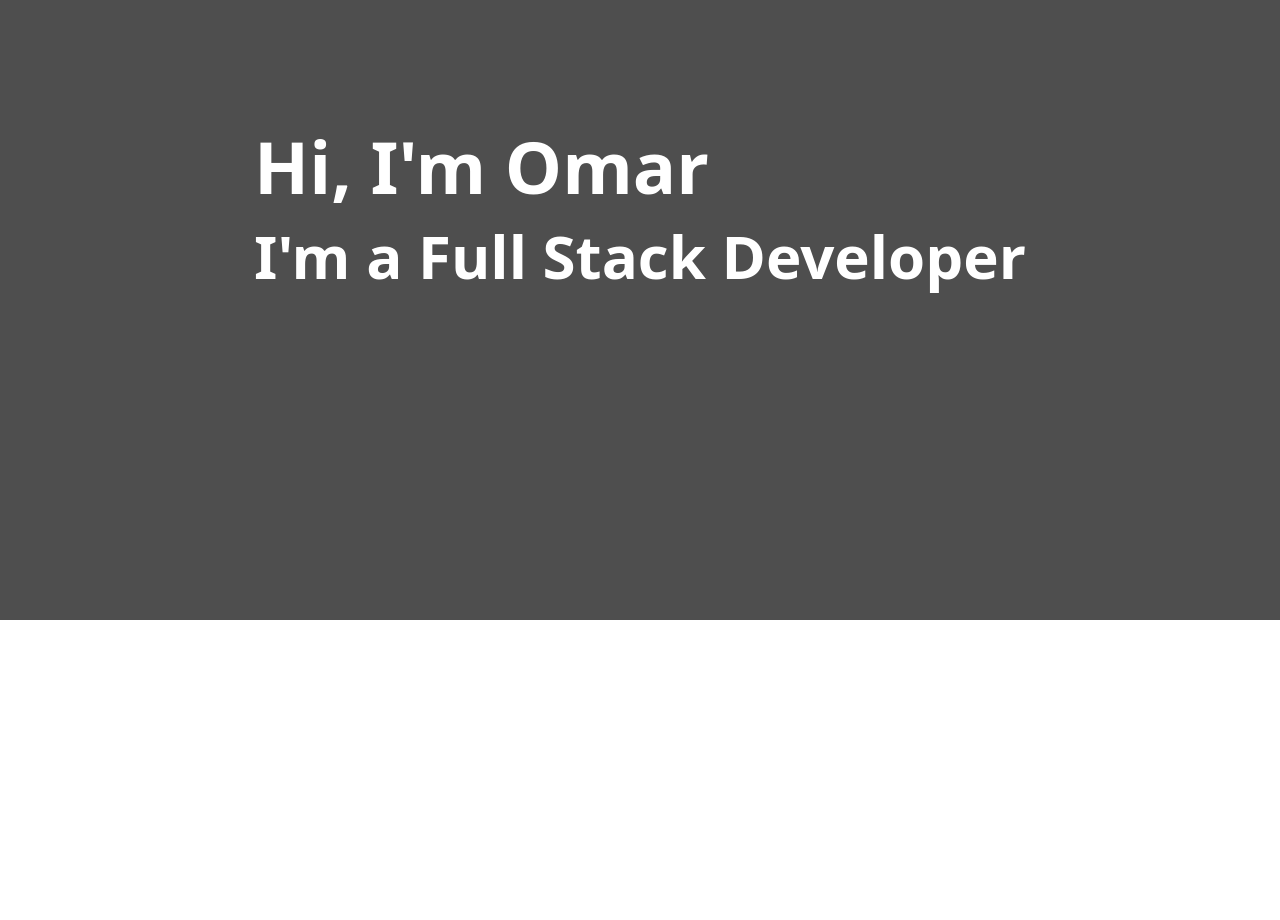
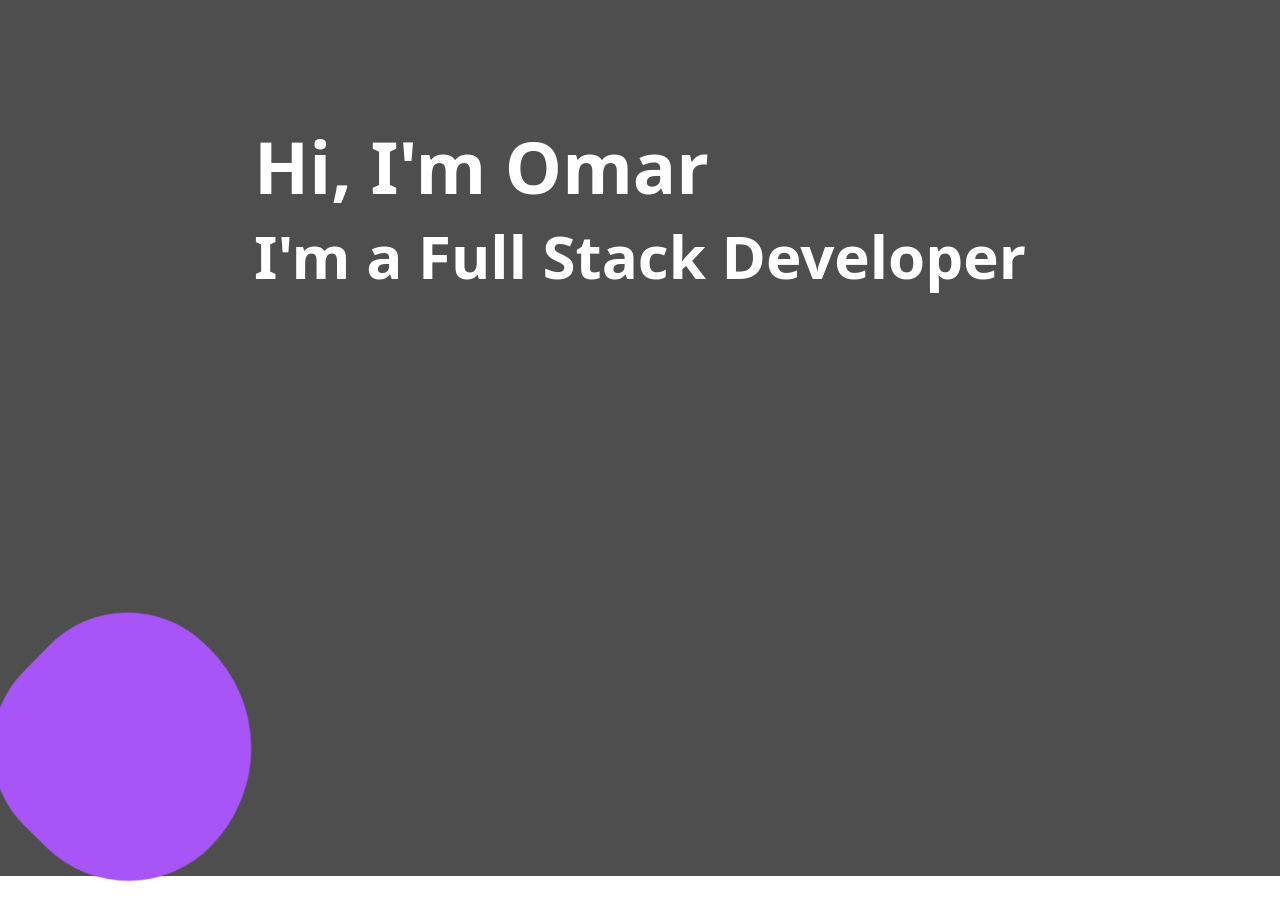
Before and after one commit to OmarAbouzeid95/portfolio, a React (Vite) app: page / in a window 1280 px wide. Shown: the part 180-1100 px from the top of the page. Before the commit the page ends 800 px from the top, so only its background shows below. Built offline with nearby package versions, Linux system fonts and the light colour scheme.

Commit message:
update: added wobble effect for profile picture

```diff
--- /dev/null
+++ b/src/components/About.tsx
@@ -0,0 +1,35 @@
+import { useEffect, useRef } from "react";
+
+const About = () => {
+  const pic: React.LegacyRef<HTMLDivElement> = useRef(null);
+
+  useEffect(() => {
+    const interval = setInterval(() => {
+      let tl, tr, br, bl;
+      let max = 200,
+        min = 350;
+
+      tl = Math.floor(Math.random() * (max - min) + min);
+      tr = Math.floor(Math.random() * (max - min) + min);
+      br = Math.floor(Math.random() * (max - min) + min);
+      bl = Math.floor(Math.random() * (max - min) + min);
+
+      let borderRadius = `${tl}px ${tr}px ${br}px ${bl}px `;
+      if (pic.current) {
+        pic.current.style.borderRadius = borderRadius;
+      }
+    }, 3750);
+
+    return () => clearInterval(interval);
+  }, [pic]);
+
+  return (
+    <div>
+      <div
+        ref={pic}
+        className="w-64 h-64 bg-purple-500 transition-all duration-[3750ms] ease-cubic-bezier animate-rotate infinite"></div>
+    </div>
+  );
+};
+
+export default About;
--- a/src/components/Home.tsx
+++ b/src/components/Home.tsx
@@ -1,21 +1,12 @@
-import { motion } from "framer-motion";
+import Intro from "./Intro";
+import About from "./About";
 
 const Home = () => {
   return (
-    <div className="h-screen flex flex-col justify-center items-center font-extrabold p-10">
-      <motion.div
-        initial={{ opacity: 0, y: 100 }}
-        whileInView={{ opacity: 1, y: 0 }}
-        transition={{ duration: 1.5 }}
-        viewport={{ once: true }}>
-        <h1 className="text-5xl mb-4 w-fit md:text-6xl md:mb-6 xl:text-7xl">
-          Hi, I'm Omar
-        </h1>
-        <h2 className="text-4xl w-fit md:text-5xl md:mb-6 xl:text-6xl">
-          I'm a Full Stack Developer
-        </h2>
-      </motion.div>
-    </div>
+    <>
+      <Intro />
+      <About />
+    </>
   );
 };
 
--- /dev/null
+++ b/src/components/Intro.tsx
@@ -0,0 +1,22 @@
+import { motion } from "framer-motion";
+
+const Intro = () => {
+  return (
+    <div className="h-screen flex flex-col justify-center items-center font-extrabold p-10">
+      <motion.div
+        initial={{ opacity: 0, y: 100 }}
+        whileInView={{ opacity: 1, y: 0 }}
+        transition={{ duration: 1.5 }}
+        viewport={{ once: true }}>
+        <h1 className="text-5xl mb-4 w-fit md:text-6xl md:mb-6 xl:text-7xl">
+          Hi, I'm Omar
+        </h1>
+        <h2 className="text-4xl w-fit md:text-5xl md:mb-6 xl:text-6xl">
+          I'm a Full Stack Developer
+        </h2>
+      </motion.div>
+    </div>
+  );
+};
+
+export default Intro;
--- a/tailwind.config.js
+++ b/tailwind.config.js
@@ -12,9 +12,21 @@ export default {
           "50%": { opacity: 0.7 },
           "100%": { opacity: 1 },
         },
+        rotate: {
+          "0%": {
+            transform: "rotate(0deg)",
+          },
+          "100%": {
+            transform: "rotate(360deg)",
+          },
+        },
+      },
+      transitionTimingFunction: {
+        "cubic-bezier": "cubic-bezier(0.455, 0.03, 0.515, 0.955)",
       },
       animation: {
         fadeIn: "fadeIn 0.1s ease-in-out",
+        rotate: "rotate 15s linear infinite",
       },
     },
   },
```
